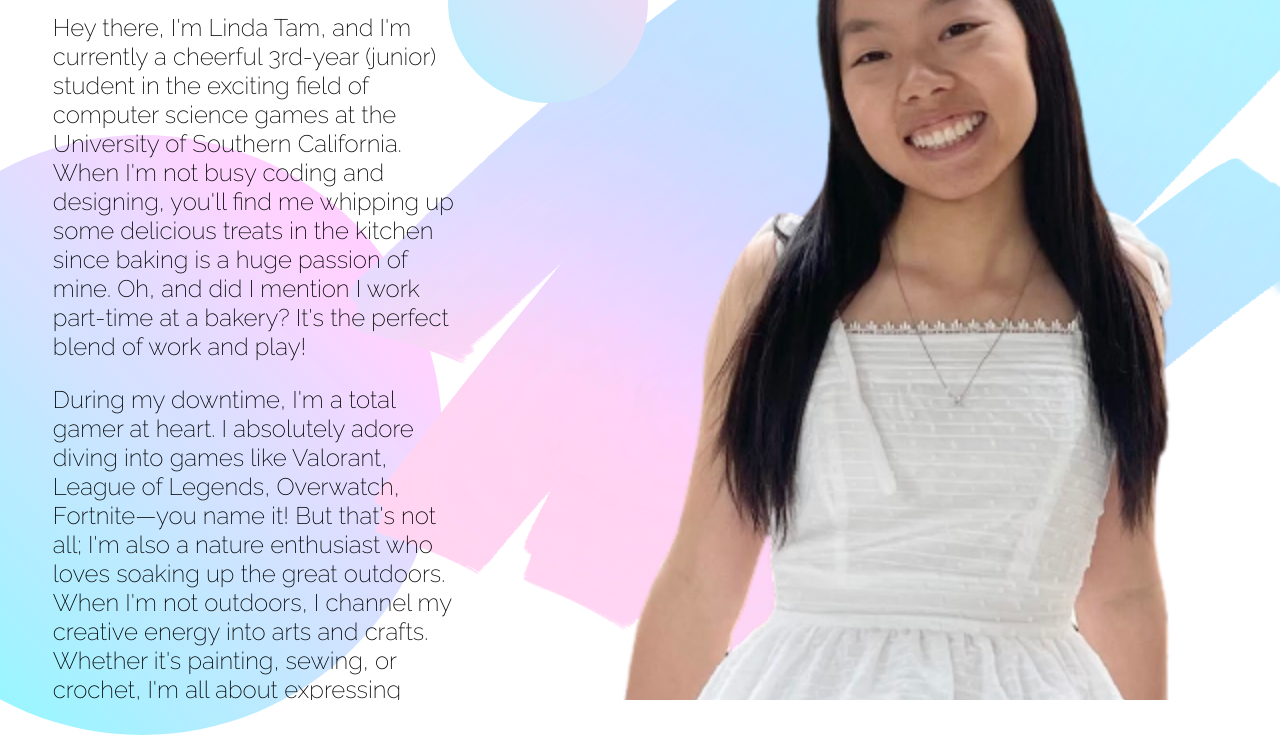
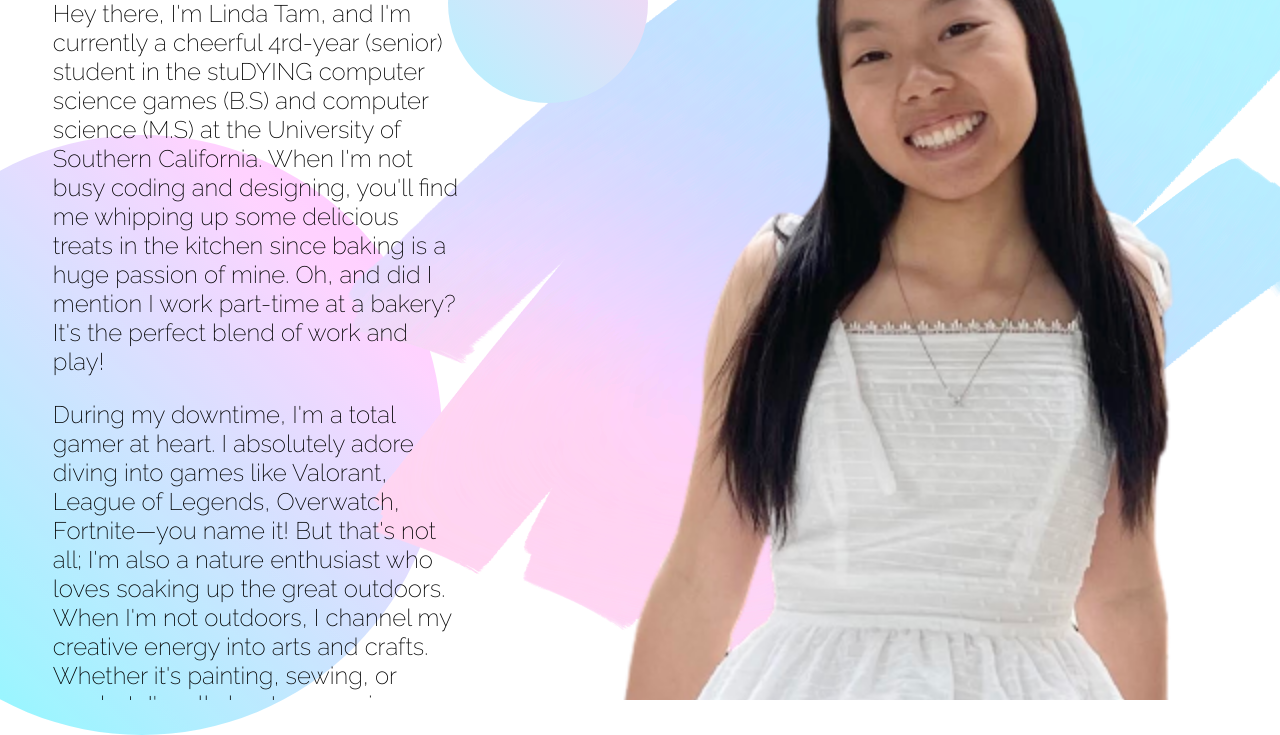
Before and after one commit to Lindakola2409/Lindakola2409.github.io, a plain HTML site: page index.html in a window 1280 px wide. Shown: the part 188-923 px from the top of the page. Drawn offline with nearby package versions, Linux system fonts and the light colour scheme.

Commit message:
changed junior->senior :(

```diff
--- a/index.html
+++ b/index.html
@@ -67,7 +67,7 @@
                     <span class="topline"><p>Hello</p></span>
                     <h1>I'm A</h1>
                     <h1><span class="multiText"></span></h1>
-                    <p>Hey there, I'm Linda Tam, and I'm currently a cheerful 3rd-year (junior) student in the exciting field of computer science games at the University of Southern California. When I'm not busy coding and designing, you'll find me whipping up some delicious treats in the kitchen since baking is a huge passion of mine. Oh, and did I mention I work part-time at a bakery? It's the perfect blend of work and play!</p>
+                    <p>Hey there, I'm Linda Tam, and I'm currently a cheerful 4rd-year (senior) student in the stuDYING computer science games (B.S) and computer science (M.S) at the University of Southern California. When I'm not busy coding and designing, you'll find me whipping up some delicious treats in the kitchen since baking is a huge passion of mine. Oh, and did I mention I work part-time at a bakery? It's the perfect blend of work and play!</p>
 
                     <p>During my downtime, I'm a total gamer at heart. I absolutely adore diving into games like Valorant, League of Legends, Overwatch, Fortnite—you name it! But that's not all; I'm also a nature enthusiast who loves soaking up the great outdoors. When I'm not outdoors, I channel my creative energy into arts and crafts. Whether it's painting, sewing, or crochet, I'm all about expressing myself through different creative avenues. Life's a canvas, and I'm here to paint it with a splash of excitement!</p>
 
```
